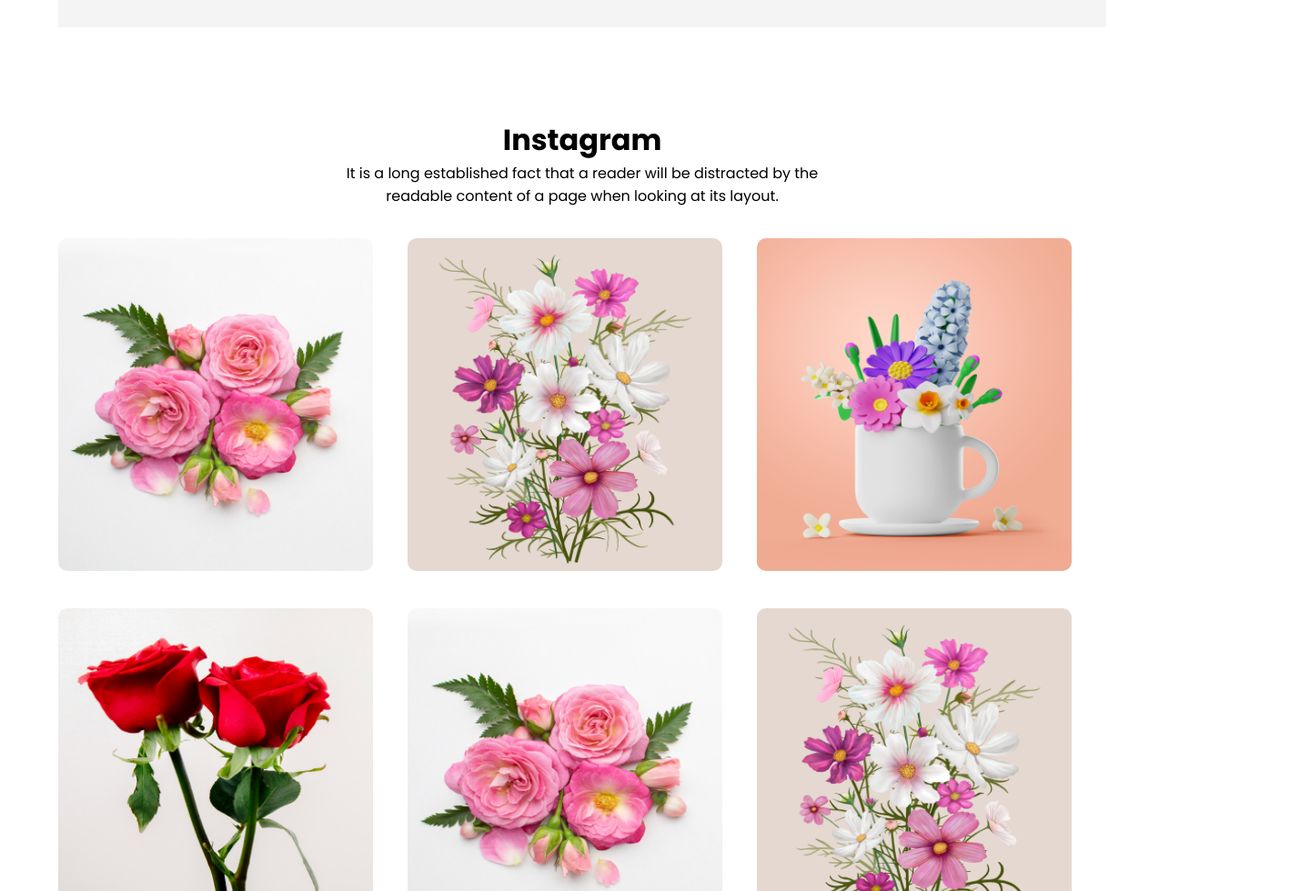
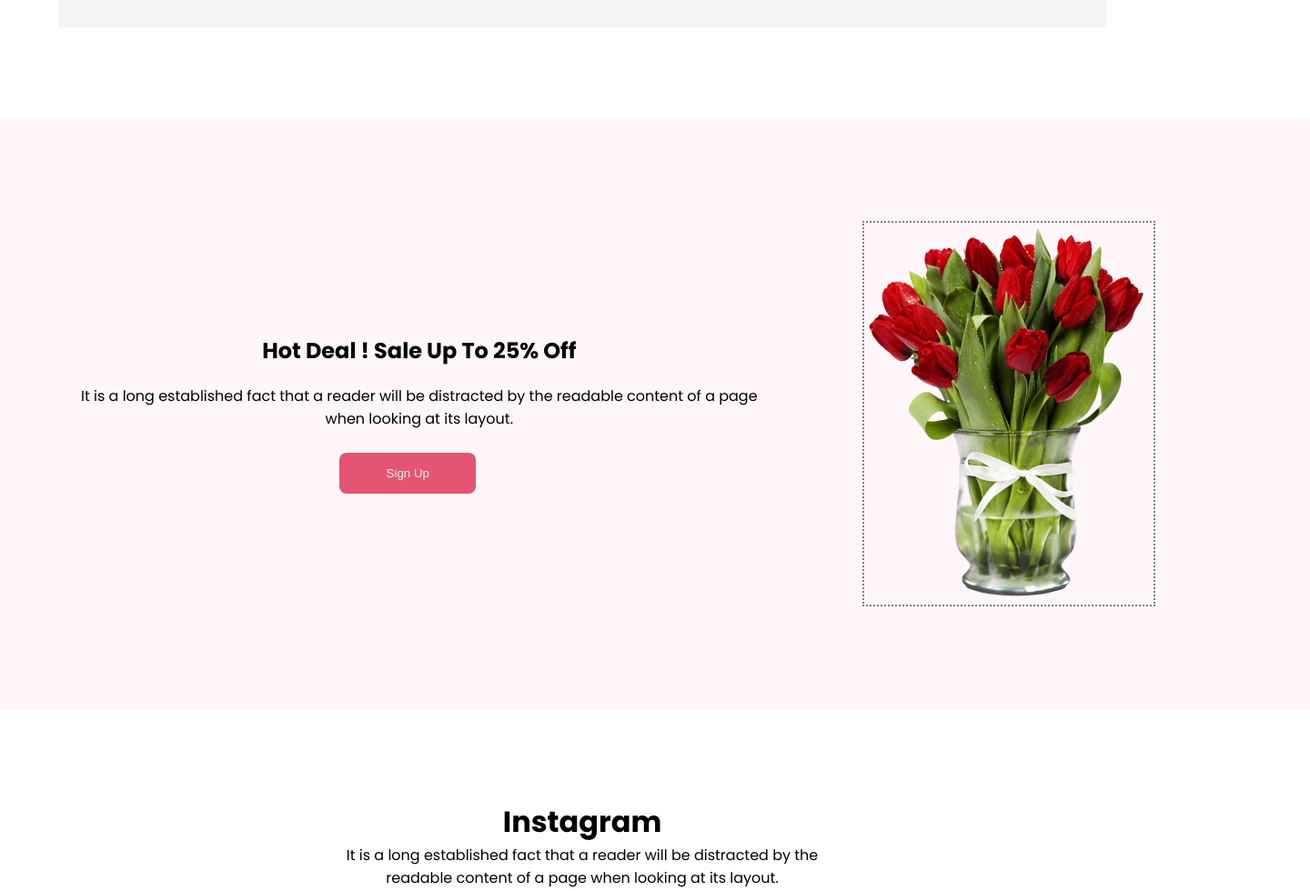
Before and after one commit to Mohammedefti/Conceptual-class-two, a plain HTML site: page index.html in a window 1280 px wide. Shown: the part 1740-2720 px from the top of the page at 91% size, 1440 px wide, since content can reach past the window. Drawn offline with Linux system fonts and the light colour scheme.

Commit message:
Complete push

```diff
--- a/index.html
+++ b/index.html
@@ -55,6 +55,22 @@
                 <p>24/7 Free Support.</p>
                 </div>
             </Section>
+            <section class="hot-deal-container">
+                <div class="hot-deal-content">
+                    <div class="hot-deal-text-container">
+                        <h1>
+                            Hot Deal ! Sale Up To 25% Off
+                        </h1>
+                        <p >
+                            It is a long established fact that a reader will be distracted by the readable content of a page when looking at its layout.
+                        </p>
+                        <button>Sign Up</button>
+                    </div>
+                    <div class="hot-deal-image-container">
+                        <img src="images/sale-0ff.png" alt="">
+                    </div>
+                </div>
+            </section>
             <div class="instagram-section-container">
                 <div class="instagram-text-content">
                     <h1>
--- a/styles/style.css
+++ b/styles/style.css
@@ -36,7 +36,7 @@ height: 650px;
     margin-right: 340px;
     width: 150px;
     height: 45px;
-    padding: 20px 10px;
+    padding: 1cm 10px;
     background-color: rgb(229, 84, 115);
     border: none;
     border-radius: 2px;
@@ -139,6 +139,66 @@ background: rgba(39, 39, 39, 0.05);
     border: 2px dotted gray;
 }
 
+
+/* hot deal styles */
+.hot-deal-container{
+    width: 1440px;
+    height: 650px;
+    background-color:rgba(229, 84, 115, 0.05);
+    /* border: 2px solid red; */
+}
+.hot-deal-content{
+    display: flex;
+    /* border: 2px solid red; */
+    width: 90%;
+    margin: 0 auto;
+    margin-top: 100px;
+}
+.hot-deal-text-container{
+    width: 60%;
+    /* border: 2px solid green; */
+    height: 650px;
+    display: flex;
+    flex-direction: column;
+    justify-content: center;
+    align-items: center;
+
+}
+.hot-deal-text-container button{
+    margin-right: 25px;
+    width: 150px;
+    height: 45px;
+    padding:10px 10px;
+    background-color: rgb(229, 84, 115);
+    border: none;
+    color: #DAF0F2;
+    border-radius: 8px;
+    margin-top: 10px;
+
+
+}
+.hot-deal-image-container{
+    width: 40%;
+    /* border: 2px solid blue; */
+    height: 650px;
+    display: flex;
+    justify-content: center;
+    align-items: center;
+    /* border: 2px solid red; */
+}
+.hot-deal-image-container img{
+    border: 2px dotted gray;
+}
+ .hot-deal-text-container p{
+    margin-top: 20px;
+    text-align: center;
+    margin-bottom: 15px;
+}
+
+
+
+
+/* hot deal ends here  */
 .instagram-section-container{
     width: 90%;
     height: 1050px;
```
